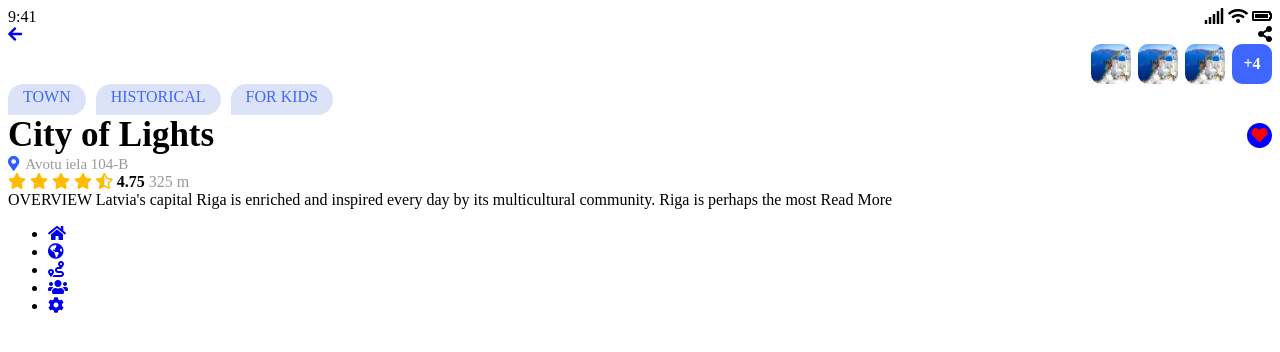
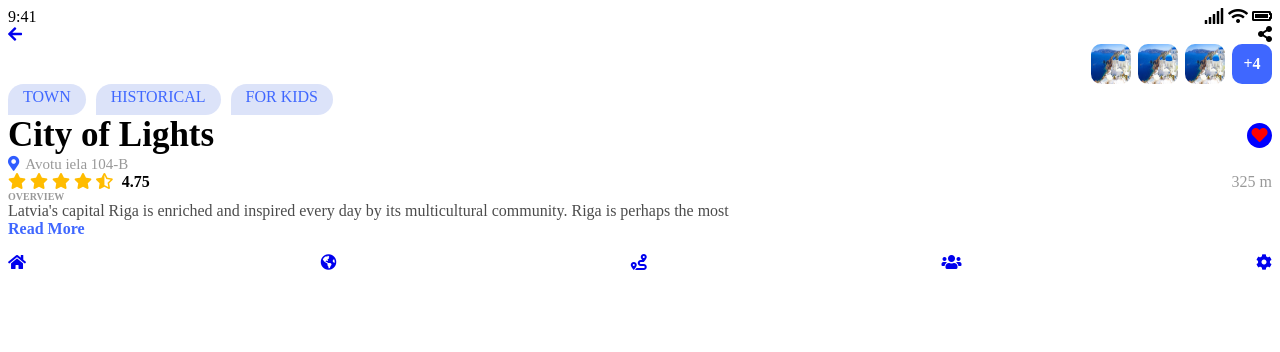
Before and after one commit to LESANF/Nomad-Coders__Challenges-DAY10, a plain HTML site: page index.html in a window 1280 px wide. Drawn offline with Linux system fonts and the light colour scheme.

Commit message:
nav__ing

```diff
--- a/src/styles.css
+++ b/src/styles.css
@@ -89,6 +89,11 @@ body {
   opacity: 0.4;
 }
 
+.travel__star {
+  width: 100%;
+  position: relative;
+}
+
 .travel__star span {
   color: #ffbc00;
 }
@@ -96,9 +101,39 @@ body {
 .travel__star .score {
   color: black;
   font-weight: bold;
+  margin-left: 5px;
 }
 
 .travel__star .distance {
   color: black;
   opacity: 0.4;
+  position: absolute;
+  right: 0;
 }
+
+.travel__description {
+  display: flex;
+  flex-direction: column;
+}
+
+.travel__description .description__title {
+  opacity: 0.4;
+  font-size: 10px;
+  font-weight: bold;
+}
+
+.travel__description .description__contents {
+  opacity: 0.7;
+}
+
+.travel__description .description__end {
+  color: #3f67ff;
+  font-weight: bold;
+}
+
+.nav .nav__list {
+  padding-left: 0;
+  list-style: none;
+  display: flex;
+  justify-content: space-between;
+}
```
